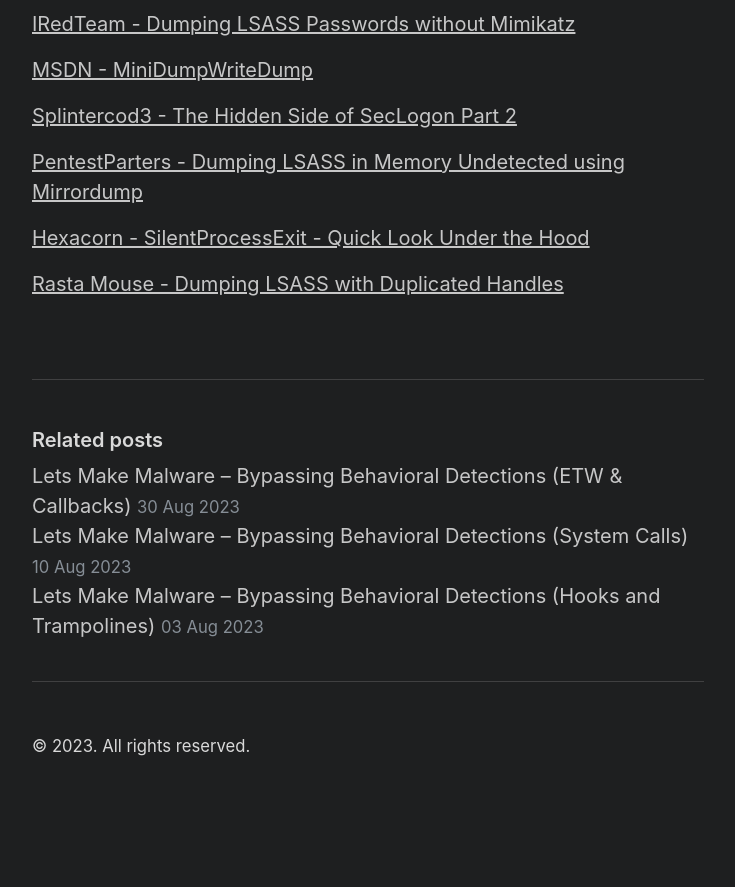
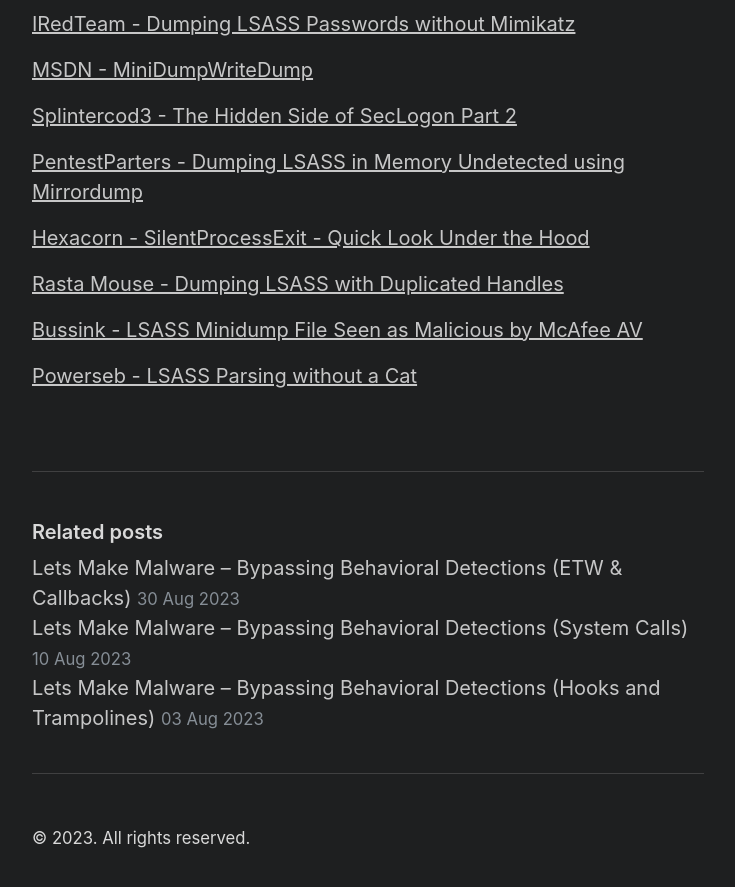
Before and after one commit to RePRGM/rePRGM.github.io, a Jekyll site: the page built from _posts/2023-09-06-lets-dump-lsass.md, in a window 1280 px wide and 900 px high, scrolled down 7405 px. Shown: the top 887 px of the window, without its empty margins (272-1007 px from the left). Built offline with Jekyll 4.4.1, drawn with Linux system fonts in a browser that asks for light colours; before the commit the page ends 8213 px from its top, so only the background shows below that.

Commit message:
Update 2023-09-06-lets-dump-lsass.md

```diff
--- a/_posts/2023-09-06-lets-dump-lsass.md
+++ b/_posts/2023-09-06-lets-dump-lsass.md
@@ -200,3 +200,7 @@ So, while we _have_ disassociated our malicious executable from the process of d
 [Hexacorn - SilentProcessExit - Quick Look Under the Hood](https://www.hexacorn.com/blog/2019/09/19/silentprocessexit-quick-look-under-the-hood/)
 
 [Rasta Mouse - Dumping LSASS with Duplicated Handles](https://rastamouse.me/dumping-lsass-with-duplicated-handles/)
+
+[Bussink - LSASS Minidump File Seen as Malicious by McAfee AV](https://www.bussink.net/lsass-minidump-file-seen-as-malicious-by-mcafee-av/)
+
+[Powerseb - LSASS Parsing without a Cat](https://powerseb.github.io/posts/LSASS-parsing-without-a-cat/)
```
